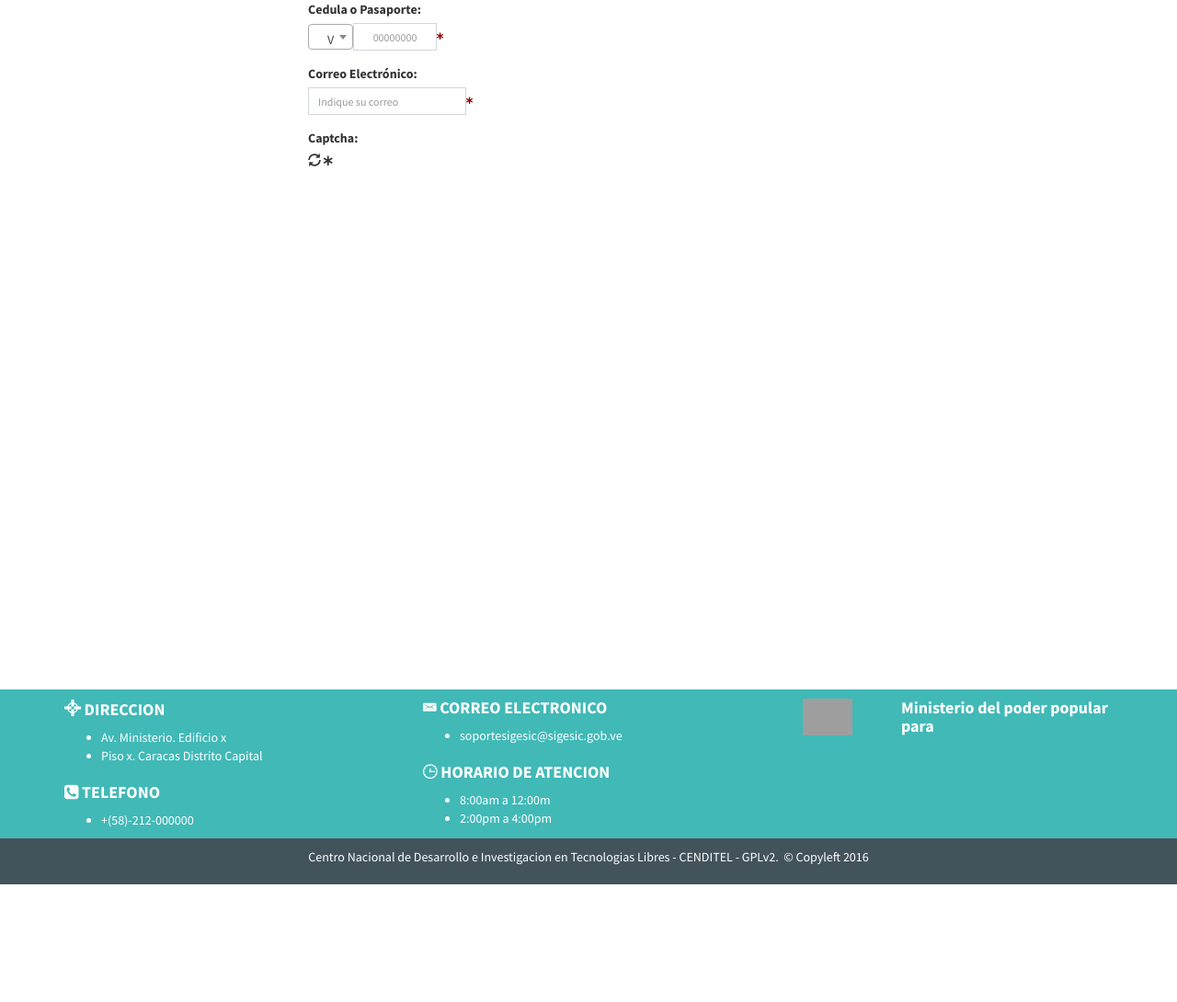
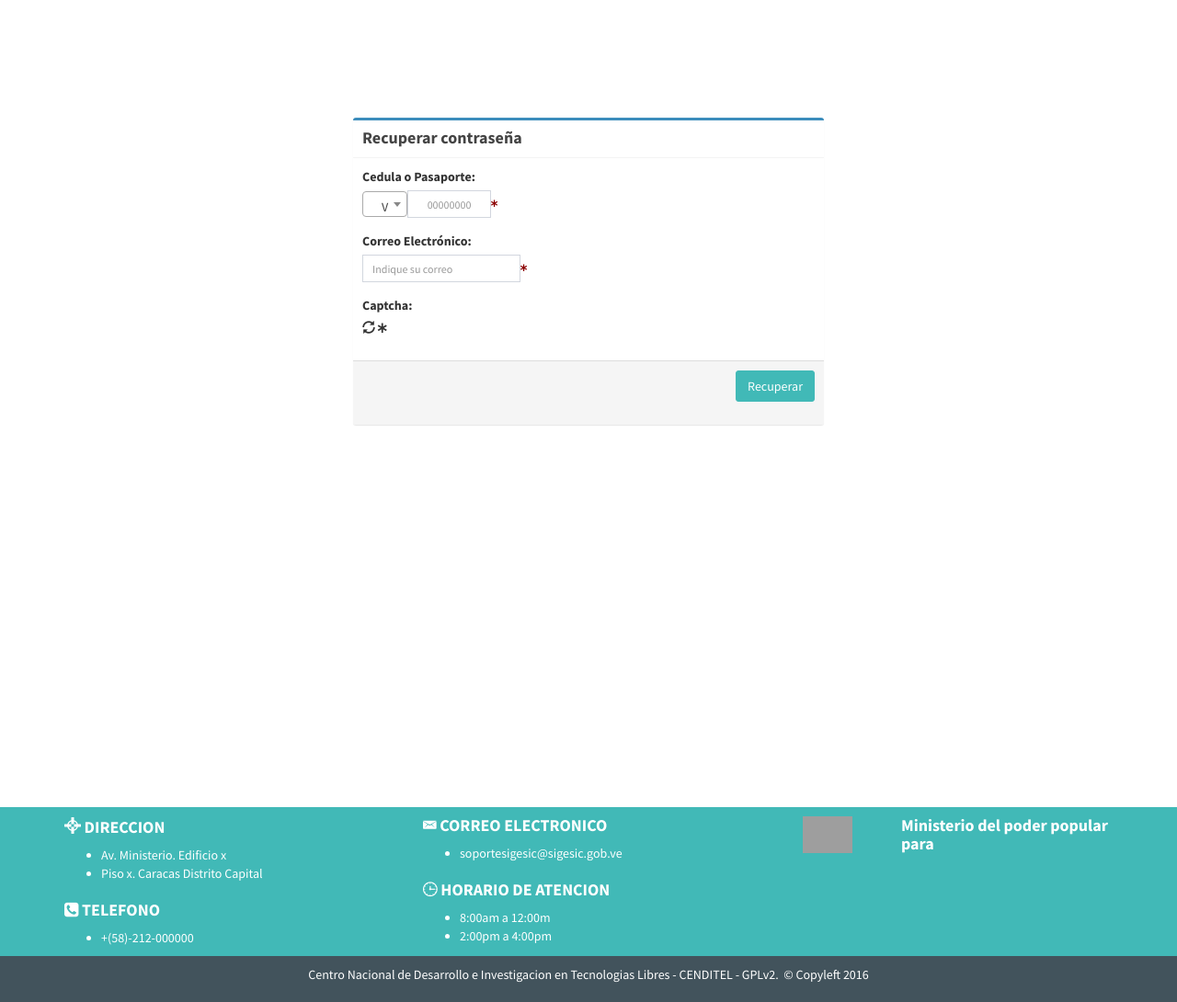
Before and after one commit to lbarrios1985/seiven-cenditel, a Django app: a page that uses usuario/templates/usuario.recuperar.clave.html in a window 1280 px wide. Shown: the part 50-1140 px from the top of the page at 92% size. Before the commit the page ends 1012 px from the top, so only its background shows below. Run offline with Django 3.2, Linux system fonts and the light colour scheme; some libraries are stand-ins or nearby versions; some web fonts are replaced; grey boxes are pictures that could not be loaded.

Commit message:
agregadas plantillas para la solicitud de nueva contraseña y la función de vista asociada

```diff
--- a/usuario/templates/usuario.recuperar.clave.html
+++ b/usuario/templates/usuario.recuperar.clave.html
@@ -3,21 +3,47 @@
 {% load static from staticfiles %}
 {% comment %}{% block box_acceso_titulo %}{% trans 'Recuperar Contraseña' %}{% endblock %}{% endcomment %}
 {% block contenido %}
-    <div class="col-sm-6 col-sm-offset-3">
-        {% include 'base.tipo.documento.input.html' %}
-    </div>
-    <div class="col-sm-6 col-sm-offset-3">
-        {% include 'base.correo.input.html' %}
-    </div>
-    <div class="col-sm-6 col-sm-offset-3">
-        {% include 'base.captcha.input.html' %}
+    <div class="row content-login">
+        {% if alert %}
+            <div class="col-md-12 box-half-center">
+                <div class="alert alert-success">
+                    <button type="button" class="close" data-dismiss="alert" aria-hidden="true">&times;</button>
+                    <strong>{% trans 'Éxito' %}!</strong> {{ alert }}
+                </div>
+            </div>
+        {% endif %}
+        <div class="col-md-12 box-half-center">
+            <div class="box box-primary">
+                <div class="box-header with-border"><h3 class="box-title">{% trans 'Recuperar contraseña' %}</h3></div>
+                <form action="{% url 'olvido_clave' %}" method="post" class="form-horizontal" role="form">
+                    {% csrf_token %}
+                    <div class="panel-body separador-lateral">
+
+                       <div class="row">
+                           <div class="col-md-12">
+                               {% include 'base.tipo.documento.input.html' %}
+                           </div>
+                       </div>
+                       <div class="row">
+                           <div class="col-md-12">
+                               {% include 'base.correo.input.html' %}
+                           </div>
+                       </div>
+                       <div class="row">
+                           <div class="col-md-12">
+                               {% include 'base.captcha.input.html' %}
+                           </div>
+                       </div>
+
+
+                    </div>
+                    <div class="panel-footer text-right separador-lateral">
+                        <div class="form-group">
+                           <button type="submit" class="btn btn-primary">{% trans 'Recuperar' %}</button>
+                       </div>
+                    </div>
+                </form>
+            </div>
+        </div>
     </div>
 {% endblock %}
-{% comment %}
-{% block box_acceso_botones %}
-    <button type="submit" class="btn btn-primary btn-sm" data-toggle="tooltip"
-            title="{% trans 'Presione el botón para enviarle un correo con el acceso a la modificación de su contraseña' %}">
-        {% trans 'Recuperar' %}
-    </button>
-{% endblock %}
-{% endcomment %}
--- a/usuario/views.py
+++ b/usuario/views.py
@@ -132,13 +132,14 @@ def olvido_clave(request):
     """
 
     form = OlvidoClaveForm()
+    alert = None
 
     if request.method == "POST":
         form = OlvidoClaveForm(data=request.POST)
 
         if form.is_valid():
-            username = "%s%s%s" % (
-                request.POST['rif_0'], request.POST['rif_1'], request.POST['rif_2']
+            username = "%s%s" % (
+                request.POST['tipo_documento_0'], request.POST['tipo_documento_1']
             )
 
             correo = request.POST['correo']
@@ -169,10 +170,12 @@ def olvido_clave(request):
                 )
             else:
                 form = OlvidoClaveForm()
+                alert = _("Se le ha enviado, al correo electrónico indicado, la información necesaria para la "
+                          "modificación de la contraseña")
                 messages.info(request, _("Se le ha enviado, al correo electrónico indicado, la información necesaria "
                                          "para la modificación de la contraseña"))
 
-    return render_to_response('usuario.recuperar.clave.html', {'form': form}, context_instance=RequestContext(request))
+    return render_to_response('usuario.recuperar.clave.html', {'form': form, 'alert': alert}, context_instance=RequestContext(request))
 
 
 def confirmar_modificar_clave(request):
```
Also changed, not shown: usuario/templates/usuario.validar.olvido.clave.html (added, +66 -0 lines), 1 other file.
